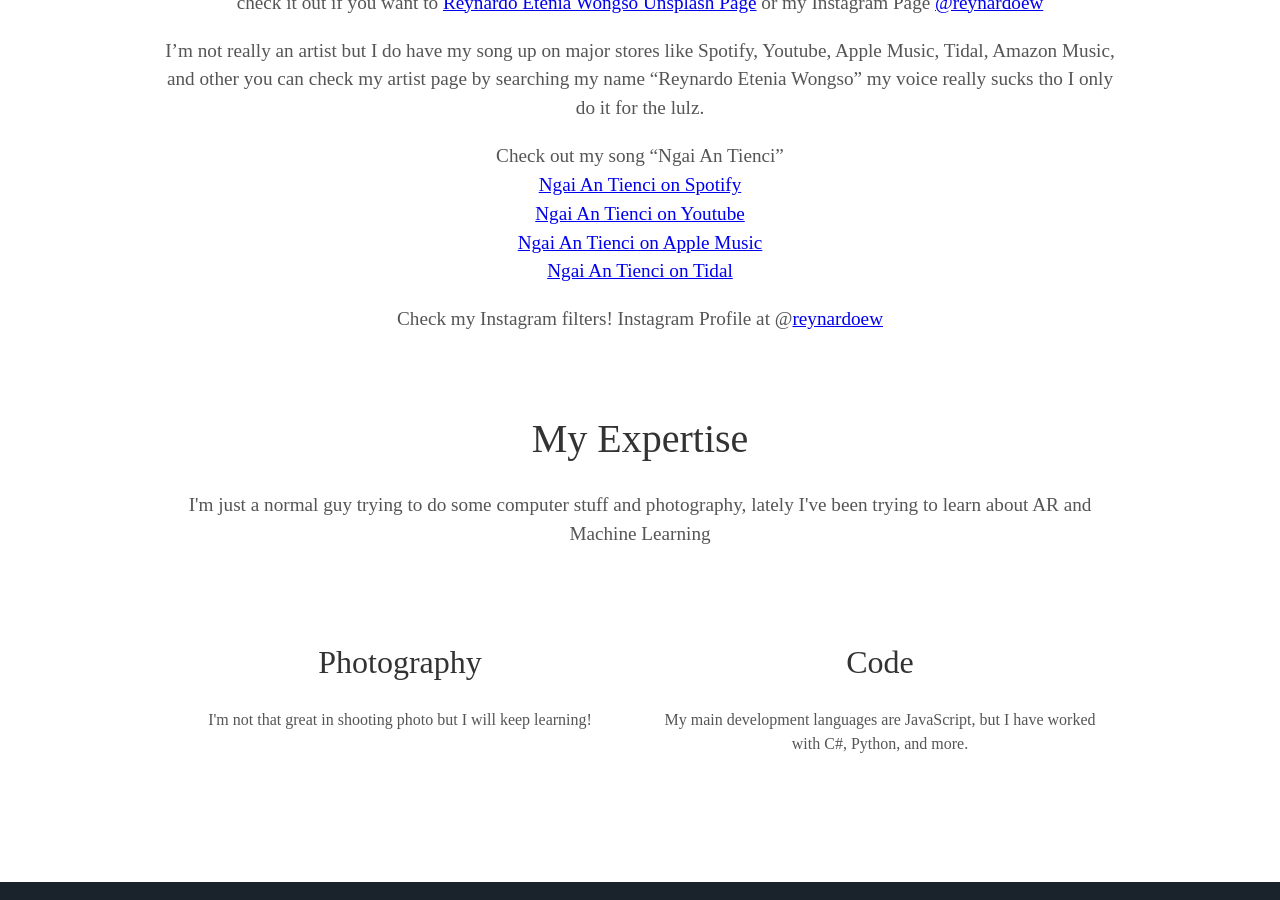
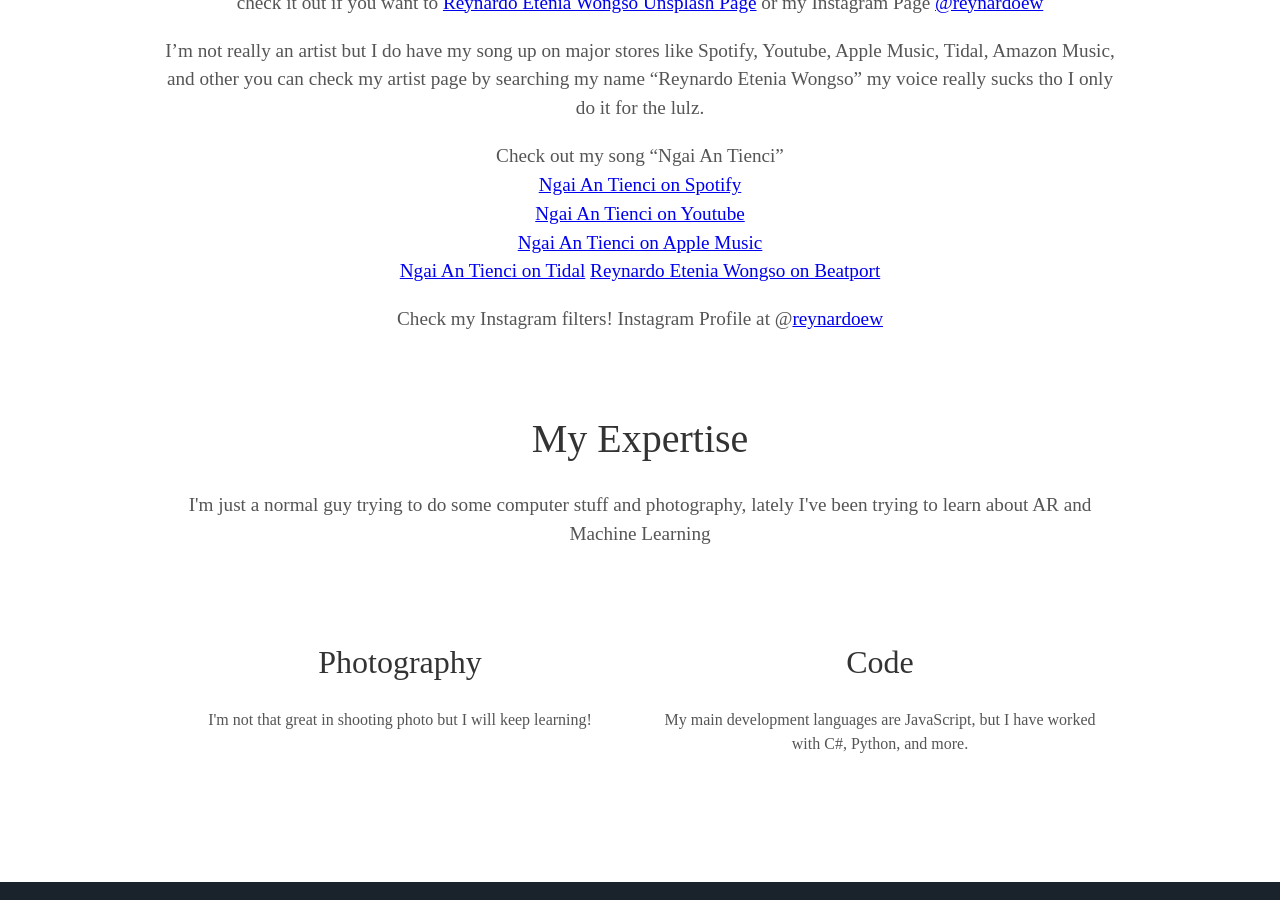
Before and after one commit to ReynardoEW/reynardoew.github.io, a Jekyll site: the page built from index.html, in a window 1280 px wide and 900 px high, scrolled down 1145 px. Built offline with Jekyll 4.4.1, drawn with Linux system fonts in a browser that asks for light colours; some web fonts are replaced.

Commit message:
Update about.html

```diff
--- a/_includes/about.html
+++ b/_includes/about.html
@@ -8,6 +8,7 @@
   <a href="https://www.youtube.com/watch?v=aEpE3cHEQdc" rel="youtube" title="Ngai An Tienci on Youtube">Ngai An Tienci on Youtube</a></br>
   <a href="https://music.apple.com/id/album/ngai-an-tienci/1530324339?i=1530324340" rel="applemusic" title="Ngai An Tienci on Apple Music">Ngai An Tienci on Apple Music</a></br>
   <a href="https://tidal.com/browse/track/154291310" rel="tidal" title="Ngai An Tienci on Tidal">Ngai An Tienci on Tidal</a>
+  <a href="https://www.beatport.com/artist/reynardo-etenia-wongso/911677" rel="tidal" title="Reynardo Etenia Wongso on Beatport">Reynardo Etenia Wongso on Beatport</a>
   </p>
 <p>Check my Instagram filters! Instagram Profile at @<a href="https://instagram.com/reynardoew/" rel="reynardoew" title="Instagram @reynardoew">reynardoew</a></p>
   </div>
```
